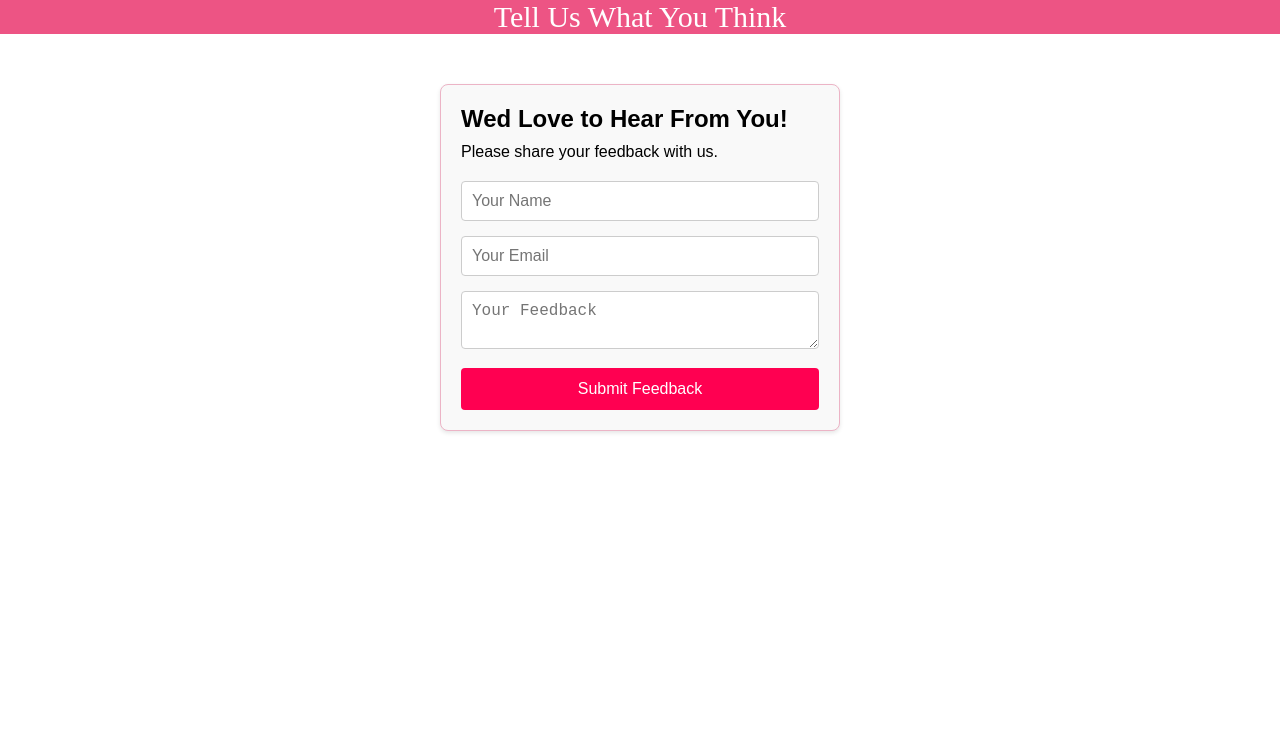
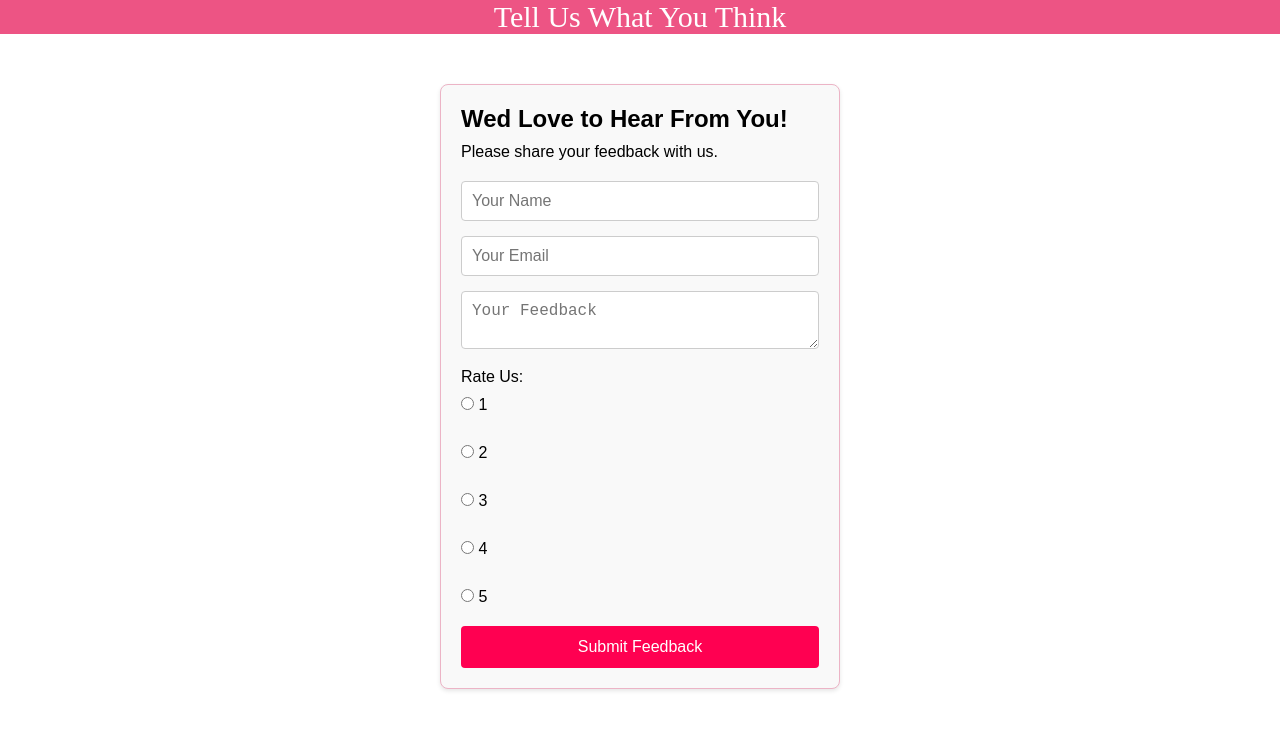
Before and after one commit to majedalshehri1/Developing-Front-End-Apps-With-React-IBM, a React (Vite) app in the folder Lab-Feedback-Form/: page / in a window 1280 px wide. Shown: the top 730 px of the page. Built offline with nearby package versions, Linux system fonts and the light colour scheme.

Commit message:
Practice Exercise

```diff
--- a/Lab-Feedback-Form/src/Components/FeedbackForm.jsx
+++ b/Lab-Feedback-Form/src/Components/FeedbackForm.jsx
@@ -6,6 +6,7 @@ const FeedbackForm = () => {
     name: "",
     email: "",
     feedback: "",
+    rating: "" //New state for rating (Practice Exercise)
   });
   // Define a handleChange function to update the form data state as users input their information.
   // Create this after you have initialized variables with useState hook.
@@ -28,6 +29,7 @@ const FeedbackForm = () => {
       Name: ${formData.name}
       Email: ${formData.email}
       Feedback: ${formData.feedback}
+      Rating: ${formData.rating}
     `;
     const isConfirmed = window.confirm(`Please confirm your details:\n\n${confirmationMessage}`);
     if (isConfirmed) {
@@ -35,7 +37,8 @@ const FeedbackForm = () => {
       setFormData({
         name: '',
         email: '',
-        feedback: ''
+        feedback: '',
+        rating: '' // Reset rating after submission
       });
       alert('Thank you for your valuable feedback!');
     }
@@ -69,6 +72,41 @@ const FeedbackForm = () => {
           value={formData.feedback}
           onChange={handleChange}
         ></textarea>
+        {/* //////////////////////////////////////////////////////////////// */}
+         <div style={{display:'flex',gap:'10px',flexDirection:'column'}}>
+                    <span>Rate Us:</span>
+                    <p><input
+                        type="radio"
+                        name="rating"
+                        value="1"
+                        onChange={handleChange}
+                    /> 1</p>
+                  <p>  <input
+                        type="radio"
+                        name="rating"
+                        value="2"
+                        onChange={handleChange}
+                    /> 2</p>
+                  <p>  <input
+                        type="radio"
+                        name="rating"
+                        value="3"
+                        onChange={handleChange}
+                    /> 3</p>
+                   <p> <input
+                        type="radio"
+                        name="rating"
+                        value="4"
+                        onChange={handleChange}
+                    /> 4</p>
+                    <p><input
+                        type="radio"
+                        name="rating"
+                        value="5"
+                        onChange={handleChange}
+                    /> 5</p>
+                </div>
+                {/* //////////////////////////////////////////////////////////////// */}
         <button type="submit">Submit Feedback</button>
       </form>
     </>
```
